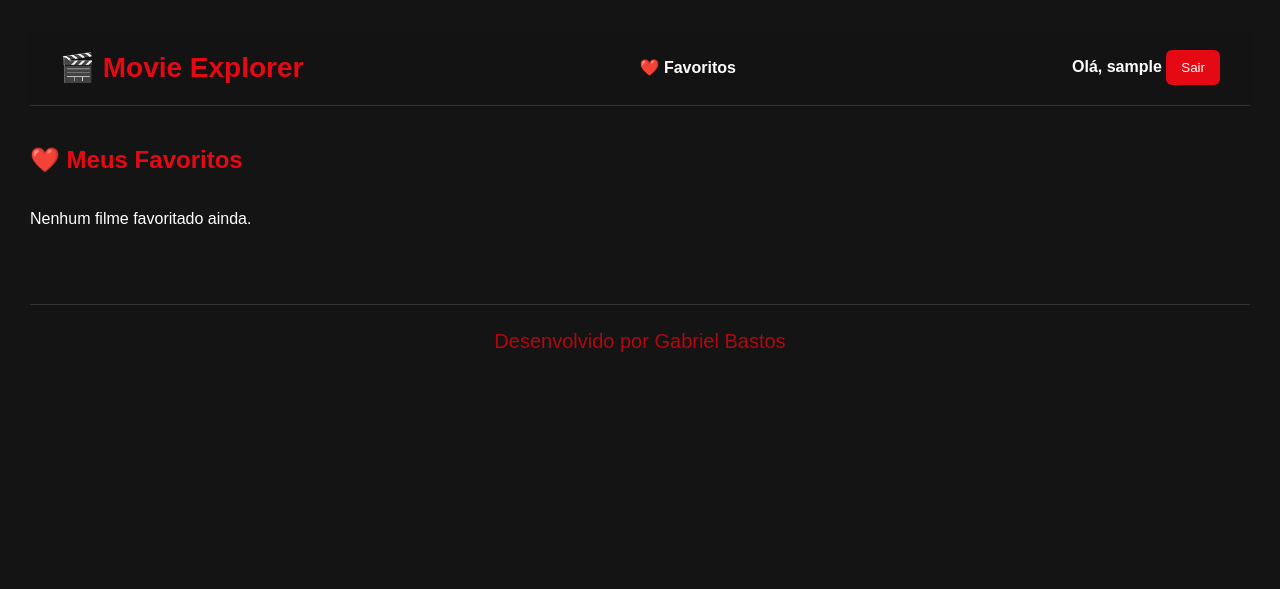
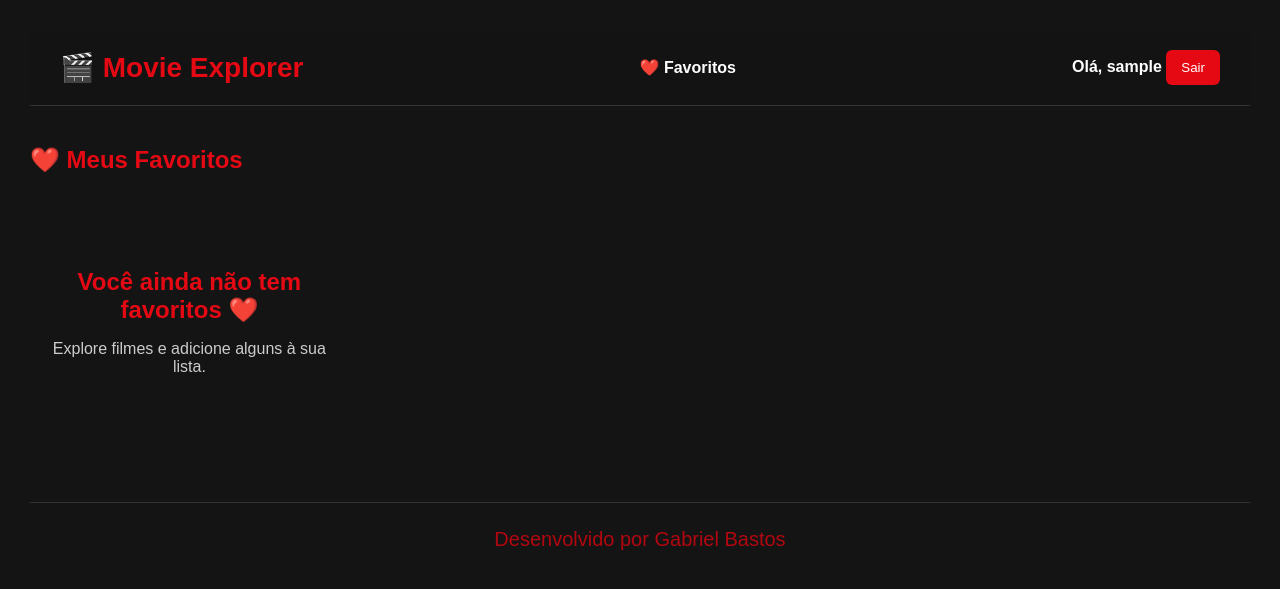
Before and after one commit to gabrielbastosg/Movie-explorer-Django, a Django app: page /favorites/ in a window 1280 px wide. Shown: the top 589 px of the page. Run offline with Django 5.2, Linux system fonts and the light colour scheme; the visitor is signed in with stand-in values (Sample User, id 1); data that the repository does not hold is empty.

Commit message:
Melhora experiência da página de favoritos

```diff
--- a/movies/static/movies/css/favorites.css
+++ b/movies/static/movies/css/favorites.css
@@ -9,3 +9,20 @@
 .btn-remove:hover {
     color: var(--primary-color);
 }
+
+.empty-favorites {
+    text-align: center;
+    width: 100%;
+    padding: 50px 20px;
+    color: var(--secondary-text);
+}
+
+.empty-favorites h3 {
+    color: var(--primary-color);
+    margin-bottom: 10px;
+    font-size: 24px;
+}
+
+.empty-favorites p {
+    font-size: 16px;
+}
--- a/movies/static/movies/css/home.css
+++ b/movies/static/movies/css/home.css
@@ -56,11 +56,11 @@
 
 .movie-card img {
     width: 100%;
-    max-width: 220px;
-    height: auto;
+    height: 330px;
+    object-fit: cover;
     border-radius: 8px;
     display: block;
-    margin: 0 auto;
+    margin: auto;
 }
 
 .movie-card h3 {
--- a/movies/templates/movies/favorites.html
+++ b/movies/templates/movies/favorites.html
@@ -16,7 +16,10 @@
         <a href="{% url 'remove_favorite' movie.movie_id %}" class="btn-remove">🗑️ Remover</a>
     </div>
 {% empty %}
-    <p>Nenhum filme favoritado ainda.</p>
+    <div class="empty-favorites">
+        <h3>Você ainda não tem favoritos ❤️</h3>
+        <p>Explore filmes e adicione alguns à sua lista.</p>
+    </div>
 {% endfor %}
 </div>
 {% endblock %}
```
